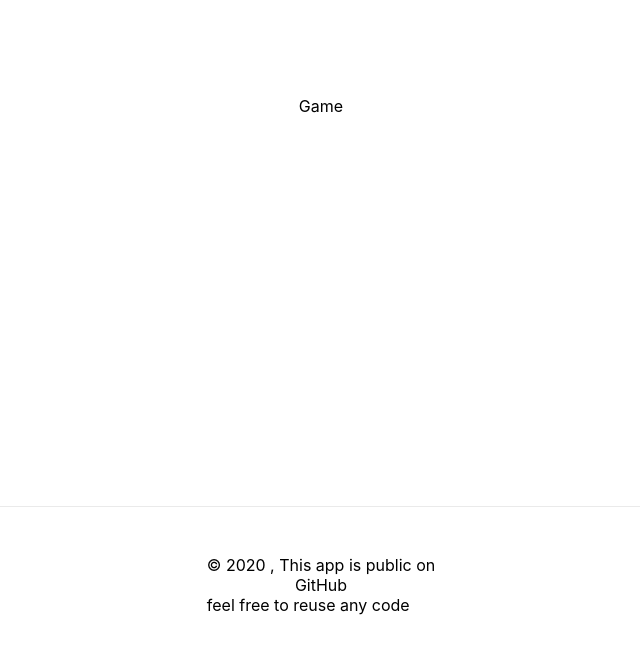
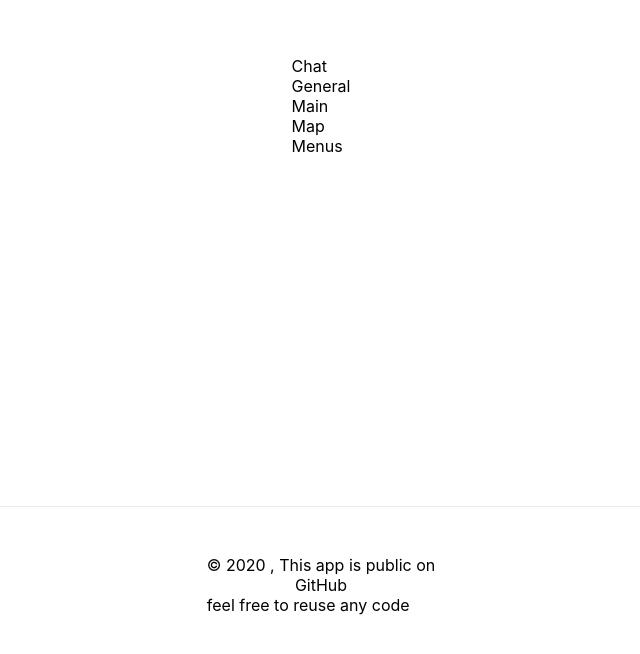
Before and after one commit to xaikodev/xaikodev-web, a Next.js app: page /universum in a window 1280 px wide. Shown: the part 294-948 px from the top of the page, without its empty margins (319-959 px from the left). Built offline with nearby package versions, Linux system fonts and the light colour scheme.

Commit message:
added components to game

```diff
--- a/components/Universum/Game/Chat.tsx
+++ b/components/Universum/Game/Chat.tsx
@@ -0,0 +1,10 @@
+import { Box } from "@chakra-ui/layout"
+import { FC } from "react"
+
+export const Chat: FC = (props) => {
+    return (
+        <Box>
+            Chat
+        </Box>
+    )
+}
--- a/components/Universum/Game/Game.tsx
+++ b/components/Universum/Game/Game.tsx
@@ -1,10 +1,19 @@
 import { Box } from "@chakra-ui/layout"
 import { FC } from "react"
+import { Chat } from "./Chat"
+import { General } from "./General"
+import { Main } from "./Main"
+import { Map } from "./Map"
+import { Menus } from "./Menus"
 
 export const Game: FC = (props) => {
     return (
         <Box>
-            Game
+            <Chat />
+            <General />
+            <Main />
+            <Map />
+            <Menus />
         </Box>
     )
 }
--- a/components/Universum/Game/General.tsx
+++ b/components/Universum/Game/General.tsx
@@ -0,0 +1,10 @@
+import { Box } from "@chakra-ui/layout"
+import { FC } from "react"
+
+export const General: FC = (props) => {
+    return (
+        <Box>
+            General
+        </Box>
+    )
+}
--- a/components/Universum/Game/Main.tsx
+++ b/components/Universum/Game/Main.tsx
@@ -0,0 +1,10 @@
+import { Box } from "@chakra-ui/layout"
+import { FC } from "react"
+
+export const Main: FC = (props) => {
+    return (
+        <Box>
+            Main
+        </Box>
+    )
+}
--- a/components/Universum/Game/Map.tsx
+++ b/components/Universum/Game/Map.tsx
@@ -0,0 +1,10 @@
+import { Box } from "@chakra-ui/layout"
+import { FC } from "react"
+
+export const Map: FC = (props) => {
+    return (
+        <Box>
+            Map
+        </Box>
+    )
+}
--- a/components/Universum/Game/Menus.tsx
+++ b/components/Universum/Game/Menus.tsx
@@ -0,0 +1,10 @@
+import { Box } from "@chakra-ui/layout"
+import { FC } from "react"
+
+export const Menus: FC = (props) => {
+    return (
+        <Box>
+            Menus
+        </Box>
+    )
+}
```
